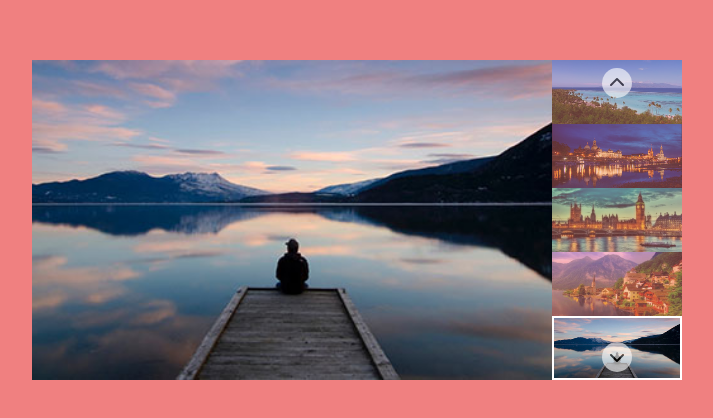
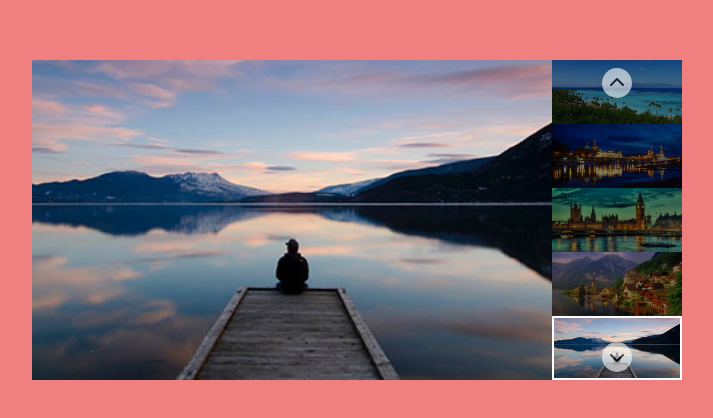
Before and after one commit to AntonioRoccoGit/js-array-carousel, a plain HTML site: page index.html in a window 1280 px wide. Shown: the part 180-598 px from the top of the page, without its empty margins (283-996 px from the left). Drawn offline with Linux system fonts and the light colour scheme.

Commit message:
added black opacity to thumbnails img

```diff
--- a/css/style.css
+++ b/css/style.css
@@ -30,7 +30,7 @@ img {
     display: flex;
     width: 650px;
     /* debug */
-    background-color: lightcoral;
+    background-color: rgb(0, 0, 0);
 }
 
 .slider-items {
@@ -64,7 +64,7 @@ img {
     align-self: stretch;
     display: block;
     height: 8vh;
-    filter: opacity(.6);
+    filter: opacity(.5);
     object-fit: cover;
 }
 
```
